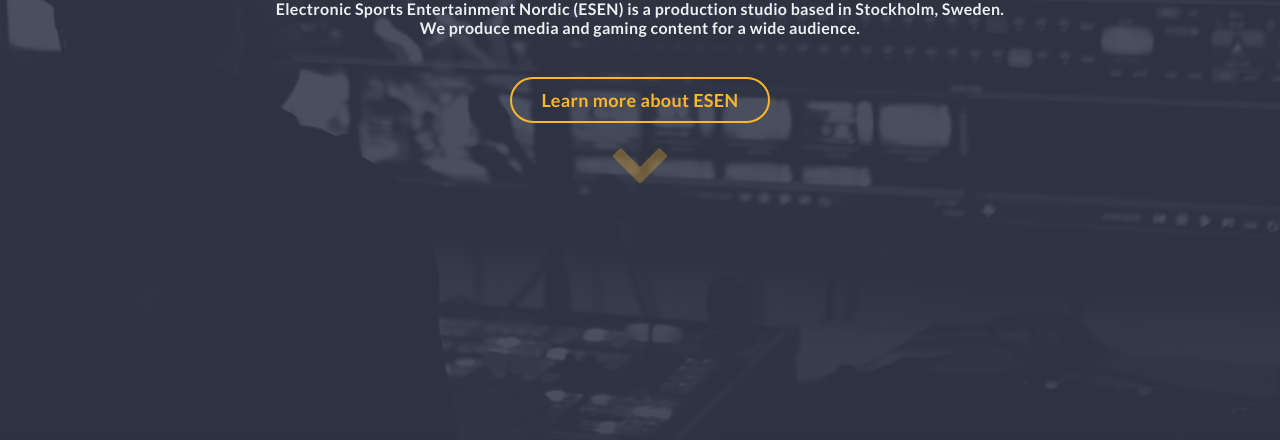
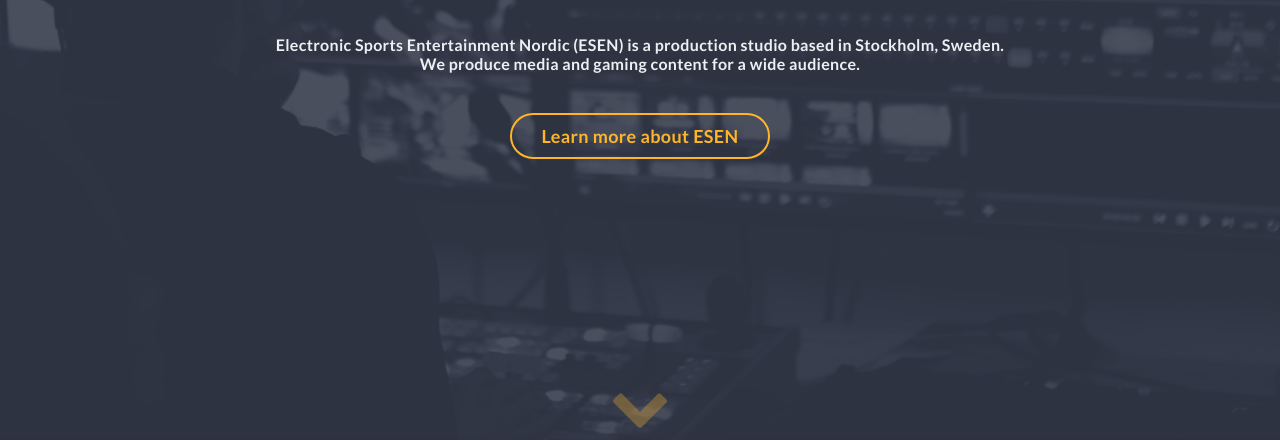
Before and after one commit to esenstudio/esenstudio.github.io, a plain HTML site: page _site/index.html in a window 1280 px wide. Shown: the part 360-800 px from the top of the page. Drawn offline with Linux system fonts and the light colour scheme.

Commit message:
move masthead chevron to conform with hug-the-bottom convention

```diff
--- a/_sass/sections/_masthead.scss
+++ b/_sass/sections/_masthead.scss
@@ -6,6 +6,16 @@
 
   padding-top: 80px;
   text-align: center;
+
+  > .chevron-down {
+    color: saturate($accent-yellow, 20%);
+    opacity: 0.3;
+
+    &:hover {
+      opacity: 0.5;
+    }
+  }
+
 
   > .section-content {
     > .masthead-tagline {
@@ -38,15 +48,5 @@
       }
     }
 
-    > .masthead-chevron {
-      color: saturate($accent-yellow, 20%);
-      font-size: 60px;
-      opacity: 0.3;
-      transition: opacity 0.2s linear;
-
-      &:hover {
-        opacity: 0.5;
-      }
-    }
   }
 }
--- a/_site/index.html
+++ b/_site/index.html
@@ -20,6 +20,11 @@
 </nav>
 
     <section data-section="masthead" id="masthead">
+
+  <a href="#shows" class="chevron chevron-down">
+    <i class="fa fa-chevron-down chevron chevron-down"></i>
+  </a>
+
   <div class="section-content">
     <h1 class="masthead-tagline">
       Gaming media production with bold, fresh ideas.
@@ -32,10 +37,6 @@
     <a class="masthead-scroller" href="#shows">
       Learn more about ESEN
     </a>
-    <br>
-    <a class="masthead-chevron" href="#shows">
-      <i class="fa fa-chevron-down"></i>
-    </div>
   </div>
 </section>
 
```
Also changed, not shown: _includes/sections/masthead.html (+5 -4 lines), _site/esen.css.
